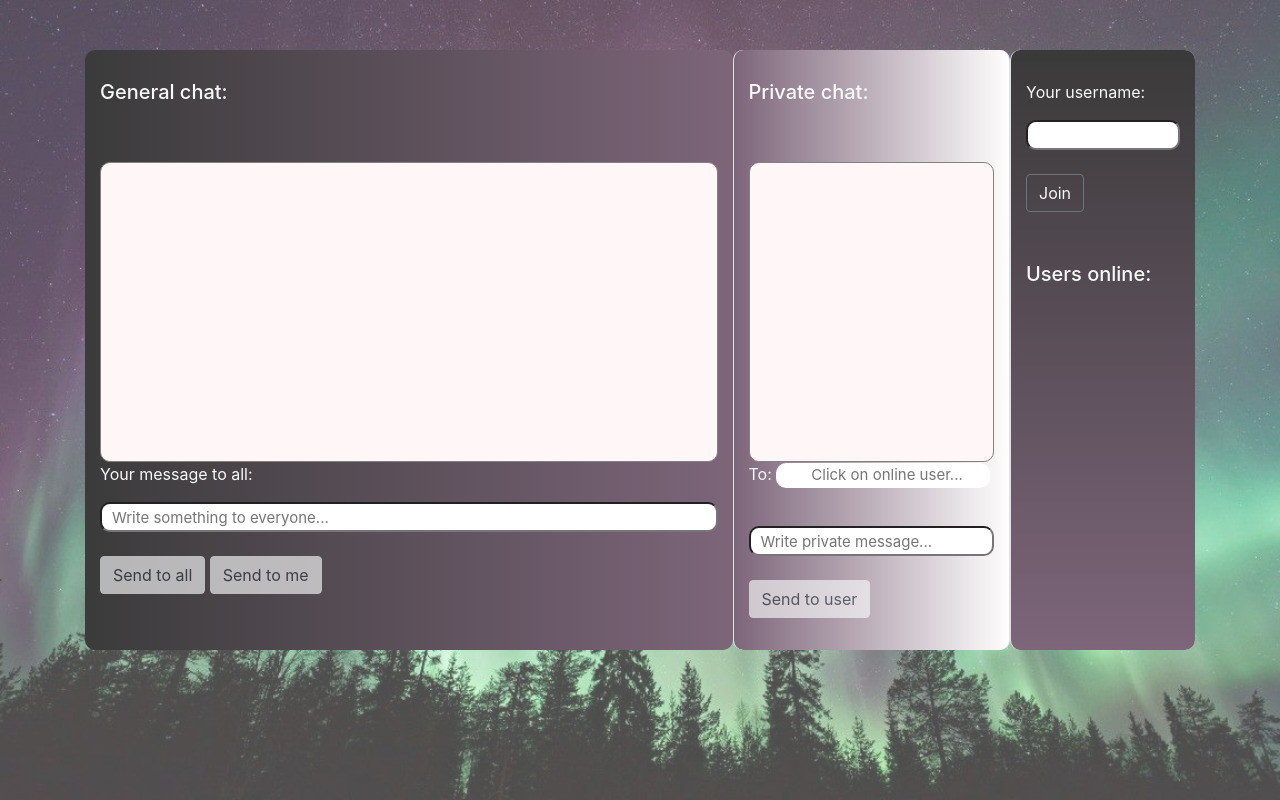
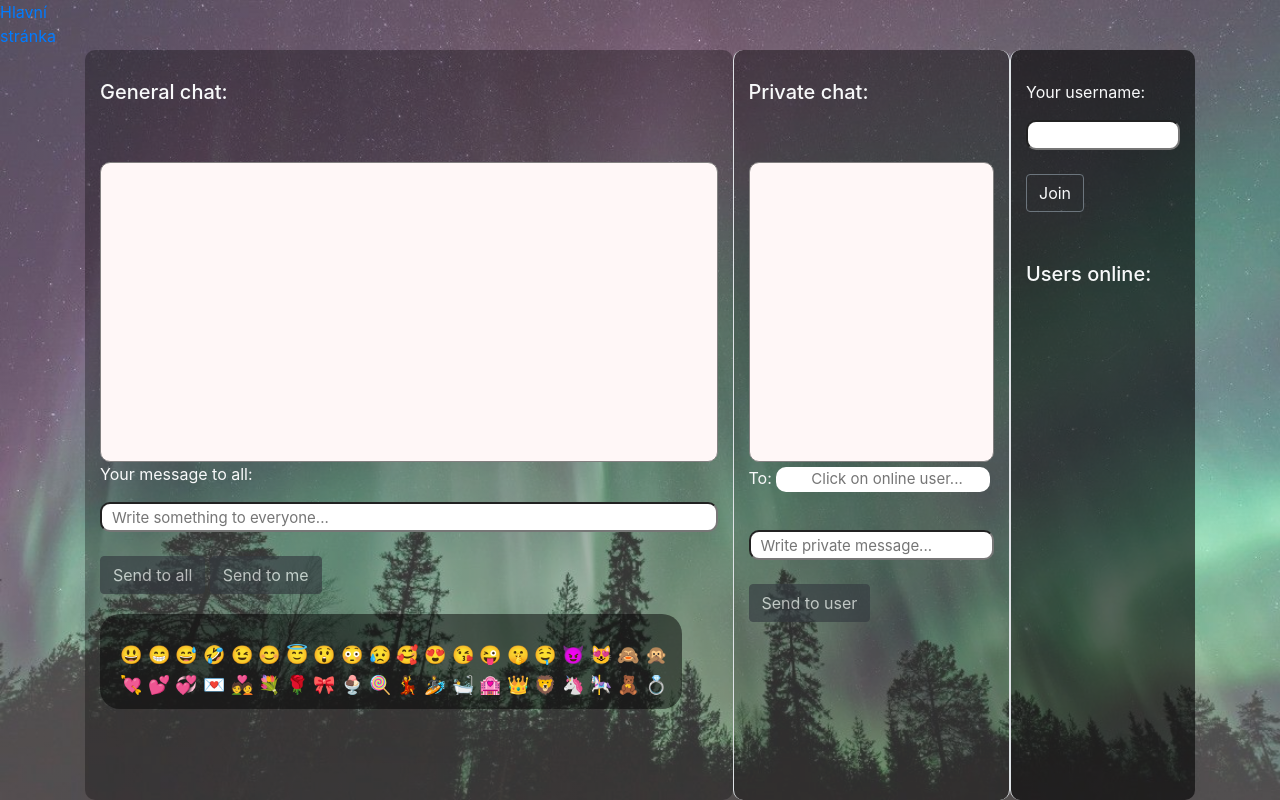
Before and after one commit to MichaelaHarinova/chatroom-exercise, a website: page client/index.html in a window 1280 px wide. Drawn offline with nearby package versions, Linux system fonts and the light colour scheme; no server answers.

Commit message:
added emojis to general chat, working on better way to handle them

```diff
--- a/client/index.html
+++ b/client/index.html
@@ -7,8 +7,10 @@
           integrity="sha384-TX8t27EcRE3e/ihU7zmQxVncDAy5uIKz4rEkgIXeMed4M0jlfIDPvg6uqKI2xXr2" crossorigin="anonymous">
     <title>Chatroom</title>
 </head>
-<body class="body ">
-<div class="container ">
+<body class="body">
+<div class="container">
+
+    <!-- login and online users -->
     <div class="output col-sm-2 col-md-2 border-left logIn text-light ">
         <label class="form-group" for="username">Your username:</label>
         <input class="card-group" type="text" name="username" id="username">
@@ -18,6 +20,8 @@
         <h5 class="usersOnline">Users online:</h5>
         <ul id="userList" class="list"></ul>
     </div>
+
+    <!-- private chat -->
     <div class="output col-sm-3 col-md-3 border-right border-left privateChat text-light">
         <h5>Private chat:</h5>
         <div class="output textArea scroll" id="privateMsg"></div>
@@ -27,20 +31,71 @@
         <input type="hidden" id="receiverID">
         <label class="form-group" for="privateMessage"></label>
         <input class="card-group" type="text" name="privateMessage" id="privateMessage"
-               placeholder="Write private message...">
+               placeholder="Write private message..." onFocus="this.value=''">
         <br>
-        <button class="btn btn-light text-dark" type="button" name="send" id="send" disabled="disabled">Send to user</button>
+        <button class="btn btn-dark text-light" type="button" name="send" id="send" disabled="disabled">Send to user
+        </button>
     </div>
+
+    <!-- general chat -->
     <div class="output col-sm-7 col-md-7  chatDiv text-light">
         <h5>General chat:</h5>
         <div class="output textArea scroll" id="target"></div>
         <label class="form-group" for="content">Your message to all:</label>
-        <input class="card-group " type="text" name="content" id="content" placeholder="Write something to everyone...">
+        <input class="card-group " type="text" name="content" id="content" placeholder="Write something to everyone..."
+               onFocus="this.value=''">
         <br>
-        <button class="btn btn-light text-dark" type="button" name="sendAll" id="sendAll" disabled="disabled">Send to all
+        <button class="btn btn-dark text-light" type="button" name="sendAll" id="sendAll" disabled="disabled">Send to all
         </button>
-        <button class="btn btn-light text-dark" type="button" name="sendMe" id="sendMe" disabled="disabled">Send to me
+        <button class="btn btn-dark text-light" type="button" name="sendMe" id="sendMe" disabled="disabled">Send to me
         </button>
+
+        <!-- emojis list -->
+        <div class="emojis" style="font-size:20px;">
+            <span onclick="injectEmojisToListContent(this)">😃</span>
+            <span onclick="injectEmojisToListContent(this)">😁</span>
+            <span onclick="injectEmojisToListContent(this)">😅</span>
+            <span onclick="injectEmojisToListContent(this)">🤣</span>
+            <span onclick="injectEmojisToListContent(this)">😉</span>
+            <span onclick="injectEmojisToListContent(this)">😊</span>
+            <span onclick="injectEmojisToListContent(this)">😇</span>
+            <span onclick="injectEmojisToListContent(this)">😲</span>
+            <span onclick="injectEmojisToListContent(this)">😳</span>
+            <span onclick="injectEmojisToListContent(this)">😥</span>
+
+            <span onclick="injectEmojisToListContent(this)">🥰</span>
+            <span onclick="injectEmojisToListContent(this)">😍</span>
+            <span onclick="injectEmojisToListContent(this)">😘</span>
+            <span onclick="injectEmojisToListContent(this)">😜</span>
+            <span onclick="injectEmojisToListContent(this)">🤫</span>
+            <span onclick="injectEmojisToListContent(this)">🤤</span>
+            <span onclick="injectEmojisToListContent(this)">😈</span>
+            <span onclick="injectEmojisToListContent(this)">😻</span>
+            <span onclick="injectEmojisToListContent(this)">🙈</span>
+            <span onclick="injectEmojisToListContent(this)">🙊</span>
+            <br>
+            <span onclick="injectEmojisToListContent(this)">💘</span>
+            <span onclick="injectEmojisToListContent(this)">💕</span>
+            <span onclick="injectEmojisToListContent(this)">💞</span>
+            <span onclick="injectEmojisToListContent(this)">💌</span>
+            <span onclick="injectEmojisToListContent(this)">💑</span>
+            <span onclick="injectEmojisToListContent(this)">💐</span>
+            <span onclick="injectEmojisToListContent(this)">🌹</span>
+            <span onclick="injectEmojisToListContent(this)">🎀</span>
+            <span onclick="injectEmojisToListContent(this)">🍨</span>
+            <span onclick="injectEmojisToListContent(this)">🍭</span>
+
+            <span onclick="injectEmojisToListContent(this)">💃</span>
+            <span onclick="injectEmojisToListContent(this)">🏄</span>
+            <span onclick="injectEmojisToListContent(this)">🛀</span>
+            <span onclick="injectEmojisToListContent(this)">🏩</span>
+            <span onclick="injectEmojisToListContent(this)">👑</span>
+            <span onclick="injectEmojisToListContent(this)">🦁</span>
+            <span onclick="injectEmojisToListContent(this)">🦄</span>
+            <span onclick="injectEmojisToListContent(this)">🎠</span>
+            <span onclick="injectEmojisToListContent(this)">🧸</span>
+            <span onclick="injectEmojisToListContent(this)">💍</span>
+        </div>
     </div>
 </div>
 </body>
--- a/client/script.js
+++ b/client/script.js
@@ -6,7 +6,7 @@ class User {
 }
 
 let sock = io.connect();
-
+document.write("<a href='emojis.html'>Hlavní stránka</a><br>");
 
 //------------ user join ------------
 document.getElementById("join").addEventListener("click", () => {
@@ -29,7 +29,7 @@ sock.on('join', (allUsers) => {
     console.log(allUsers);
     userList.innerHTML = '';
     for (const user of allUsers) {
-      //  console.log("test");
+        //  console.log("test");
         userList.innerHTML += `<br><ul><li>online <p class="p" id="${user.id}">${user.username}</p></li></ul>`;
         setTimeout(() => {
             document.getElementById(user.id).addEventListener("click", () => {
@@ -60,9 +60,14 @@ target = document.getElementById("target")
 sock.on('displayMessage', (data) => {
     console.log(data);
     document.getElementById('content').value = '';
-    target.innerHTML += '<marquee scrollamount="4" scrolldelay="8" ><p class="messageGeneral"><span class="username">' + data.user  + '</span> -> ' + data.message + '</marquee><br> ';
+    target.innerHTML += '<marquee scrollamount="4" scrolldelay="8" ><p class="messageGeneral"><span class="username">' + data.user + '</span> -> ' + data.message + '</marquee><br> ';
     document.getElementById("target").scrollTop = document.getElementById("target").scrollHeight
 });
+
+//emojis
+function injectEmojisToListContent(e) {
+    document.getElementById("content").value += e.innerHTML;
+}
 
 // ------------ send private message ------------
 
@@ -74,13 +79,13 @@ document.getElementById("send").addEventListener("click", () => {
 
     document.getElementById('privateMessage').value = '';
     privateMsg.innerHTML += '<p class="textBreak "><span class="username">' + 'you </span> -> <span class="message">' + receiverName + '</span>: ' + message + '</p><br>';
-    sock.emit('private', ({username: username, receiver: receiver,receiverName: receiverName, message: message}));
+    sock.emit('private', ({username: username, receiver: receiver, receiverName: receiverName, message: message}));
 });
 
 privateMsg = document.getElementById("privateMsg")
 sock.on("private", (data) => {
     // console.log(data);
-    if(sock.id === data.receiver){
+    if (sock.id === data.receiver) {
         document.getElementById('privateMessage').value = '';
         privateMsg.innerHTML += '<p class="textBreak"><span class="username">' + data.username + '</span> -> <span class="message"> you </span>: ' + data.message + '</p>';
     }
--- a/client/style.css
+++ b/client/style.css
@@ -8,7 +8,7 @@
 .output {
     margin-top: 50px;
     padding: 30px 0 0 30px;
-    height: 600px;
+    height: 750px;
     float: right;
     background-color: #fff7f7;
     border-radius: 10px;
@@ -47,6 +47,7 @@ ul {
     font-size: 15px;
     width:87%;
     text-align: center;
+    margin-top:5px;
 }
 
 input::placeholder {
@@ -87,15 +88,15 @@ input{
     margin-top: 50px;
 }
 .logIn{
-    background-image: linear-gradient( rgba(9, 10, 10, 0.8), rgb(125, 101, 122));
+    background-color: rgba(0, 0, 0, .6);
     border-radius: 10px;
 }
 .privateChat{
-    background-image: linear-gradient(to left, rgba(255, 255, 255, 0.8), rgb(125, 101, 122));
+    background-color: rgba(0, 0, 0, .4);
     border-radius: 10px;
 }
 .chatDiv{
-    background-image:linear-gradient(to right, rgb(59, 59, 59), rgb(125, 101, 122)) !important;
+    background-color: rgba(0, 0, 0, .3);
     border-radius: 10px;
 }
 .message{
@@ -107,3 +108,17 @@ input{
     color:dimgrey;
     font-size: 15px;
 }
+
+
+/*............... emojis ...............*/
+
+.emojis {
+    position: absolute;
+    margin:20px 10px 0 0;
+    padding: 25px 15px 10px 20px;
+    border-radius: 20px 20px 20px 20px;
+    background-color: rgba(0, 0, 0, .5);
+}
+.emojis>span{
+    font-size:18px;
+}
--- a/server/server.js
+++ b/server/server.js
@@ -50,7 +50,7 @@ io.on('connection', (socket) => {
 
 //------------ private message ------------
     socket.on('private', (data) => {
-     // io.to(data.receiver).emit('private', data);
-      io.emit('private',data);
+        // io.to(data.receiver).emit('private', data);
+        io.emit('private', data);
     });
 });
```
